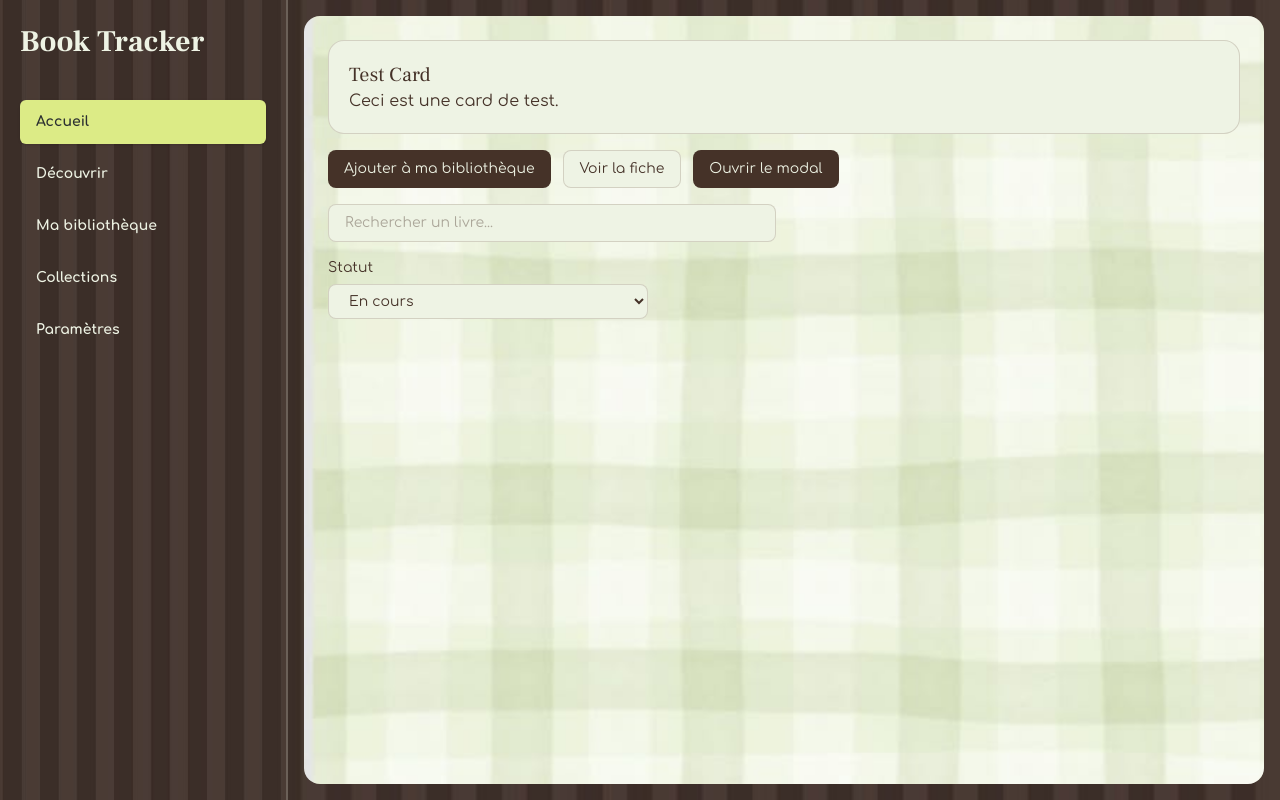
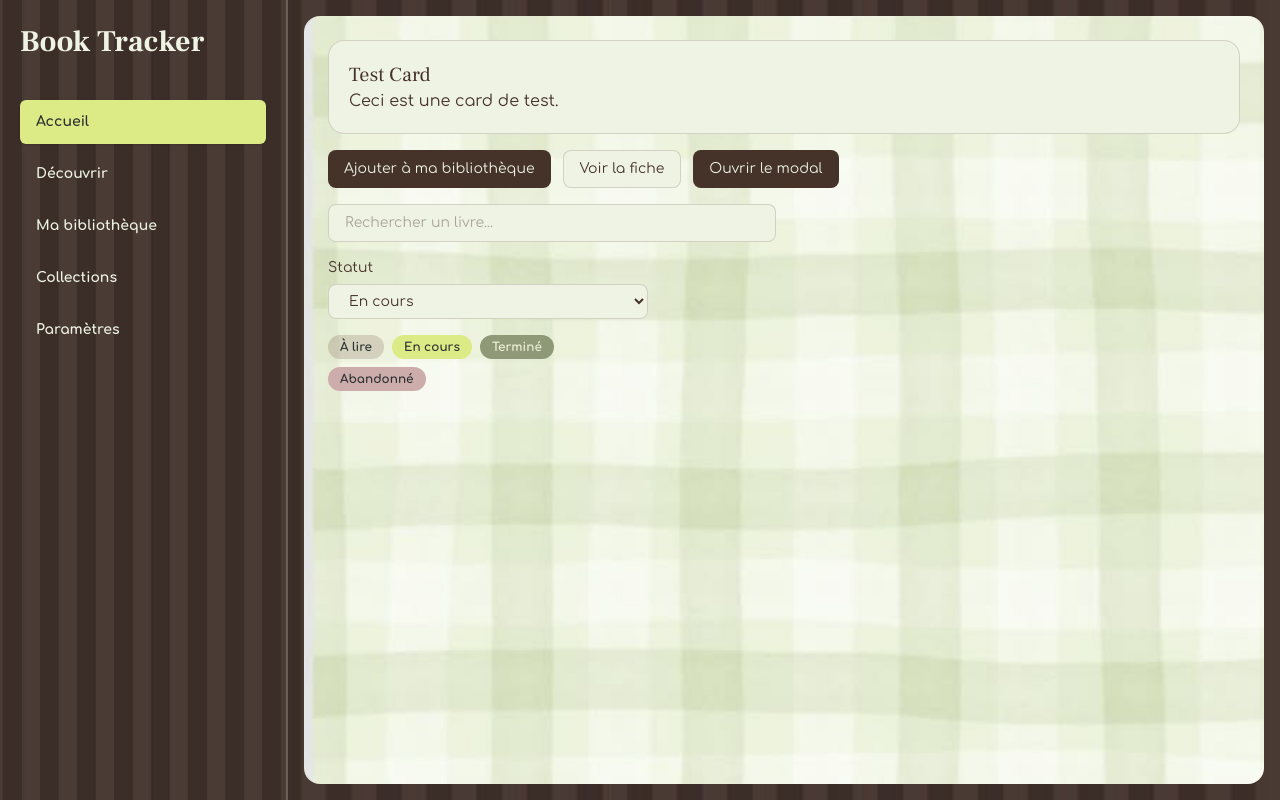
Before and after one commit to bldyonyx/BookTracker, a React (Vite) app: page / in a window 1280 px wide. Built offline with nearby package versions, Linux system fonts and the light colour scheme.

Commit message:
feat: add StatusBadge component and integrate it into Dashboard

```diff
--- /dev/null
+++ b/src/components/ui/StatusBadge.jsx
@@ -0,0 +1,42 @@
+function StatusBadge({ status }) {
+    const statuses = {
+    'to-read': {
+        label: 'À lire',
+        className: 'bg-walnut/20 text-ink',
+        },
+        reading: {
+        label: 'En cours',
+        className: 'bg-lime text-ink',
+        },
+        finished: {
+        label: 'Terminé',
+        className: 'bg-sage text-mintcream',
+        },
+        abandoned: {
+        label: 'Abandonné',
+        className: 'bg-dustyrose text-ink',
+        },
+    }
+  const currentStatus = statuses[status]
+
+  if (!currentStatus) {
+    return null
+  }
+
+  return (
+    <span
+      className={`
+        inline-flex
+        items-center
+        rounded-full
+        px-3 py-1
+        font-ui text-xs font-bold
+        ${currentStatus.className}
+      `}
+    >
+      {currentStatus.label}
+    </span>
+  )
+}
+
+export default StatusBadge
--- a/src/pages/Dashboard.jsx
+++ b/src/pages/Dashboard.jsx
@@ -4,6 +4,7 @@ import Card from '../components/ui/Card'
 import Input from '../components/ui/Input'
 import Modal from '../components/ui/Modal'
 import Select from '../components/ui/Select'
+import StatusBadge from '../components/ui/StatusBadge'
 
 function Dashboard() {
   const [isModalOpen, setIsModalOpen] = useState(false)
@@ -53,6 +54,13 @@ function Dashboard() {
           <option value="finished">Terminé</option>
           <option value="abandoned">Abandonné</option>
         </Select>
+
+        <div className="mt-4 flex flex-wrap gap-2">
+            <StatusBadge status="to-read" />
+            <StatusBadge status="reading" />
+            <StatusBadge status="finished" />
+            <StatusBadge status="abandoned" />
+        </div>
       </div>
 
       <Modal
```
